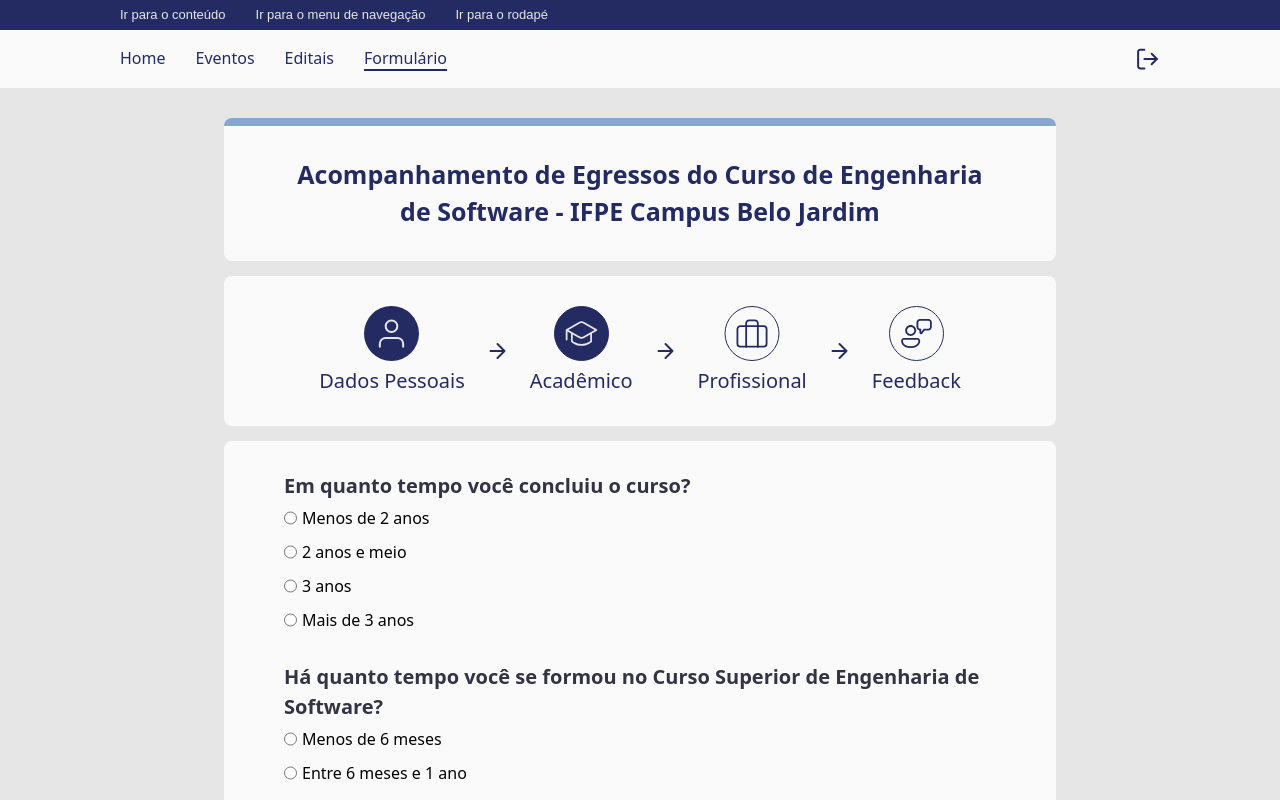
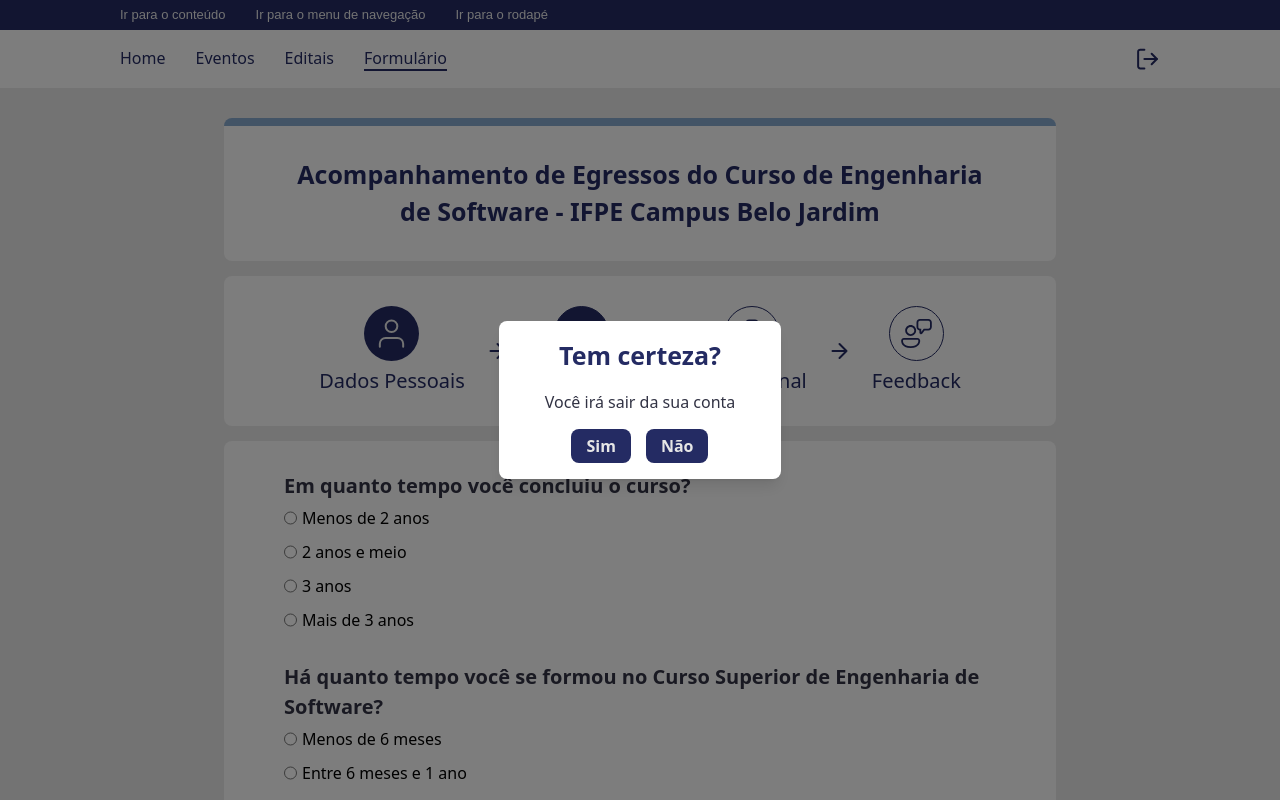
Before and after one commit to KauanneC/IFPE-PortalEgressos-Front, a Next.js app: page /egresso/formStep02 in a window 1280 px wide. Both pictures are taken after a click on the button 1147 px from the left and 58 px from the top of the page. Shown: the top 800 px of the page. Built offline with nearby package versions, Linux system fonts and the light colour scheme.

Commit message:
feat pop-up logou egresso

```diff
--- a/src/components/navBar/egresso/index.jsx
+++ b/src/components/navBar/egresso/index.jsx
@@ -2,11 +2,27 @@
 import Link from 'next/link';
 import { useRouter } from 'next/router';
 import Image from 'next/image';
+import { useState } from 'react';
 
 import iconLogOut from '/public/icons/iconLogOut.svg'
 
 function NavBar() {
     const router = useRouter(); // Rota atual
+    const [isPopupOpen, setIsPopupOpen] = useState(false);
+
+    const openPopup = () => {
+        setIsPopupOpen(true);
+    };
+
+    const closePopup = () => {
+        setIsPopupOpen(false);
+    };
+
+    const handleLogout = () => {
+        // direciona para '/'
+        router.push('/');
+        closePopup();
+    };
 
     return (
         <div id='navmenu' className="bg-fundo px-120 py-4 justify-between flex">
@@ -17,10 +33,28 @@
                 <Link href="/egresso/formStep01" className={`text-azulBase ${router.pathname === '/egresso/formStep01' || router.pathname === '/egresso/formStep02' || router.pathname === '/egresso/formStep03' || router.pathname === '/egresso/formStep04' ? 'border-b-2 border-azulBase' : ''}`}>Formulário</Link>
             </div>
             <div className='justify-center flex'>
-                <button>
+                <button onClick={openPopup}>
                     <Image src={iconLogOut} alt="Sair" />
                 </button>
             </div>
+
+            {isPopupOpen && (
+                <div className="fixed inset-0 flex items-center justify-center z-50">
+                    <div className="absolute w-full h-full bg-black opacity-50"></div>
+                    <div className="relative bg-white p-4 rounded-lg shadow-lg">
+                        <div className='flex flex-col items-center justify-center space-y-15 mx-30'>
+                            <h1 className='text-tituloSessão text-azulBase font-semibold'>Tem certeza?</h1>
+                            <p className='text-paragrafo text-pretoTexto'>Você irá sair da sua conta</p>
+                            <div className="space-x-15">
+                                <button className="px-15 py-5 bg-azulBase font-semibold text-cinza10 rounded-lg hover:bg-azulForm hover:text-pretoTexto" onClick={handleLogout}>Sim</button>
+                                <button className="px-15 py-5 bg-azulBase font-semibold text-cinza10 rounded-lg hover:bg-azulForm hover:text-pretoTexto" onClick={closePopup}>Não</button>
+                            </div>
+                        </div>
+                    </div>
+                </div>
+            )}
+
+
         </div>
     );
 }
```
